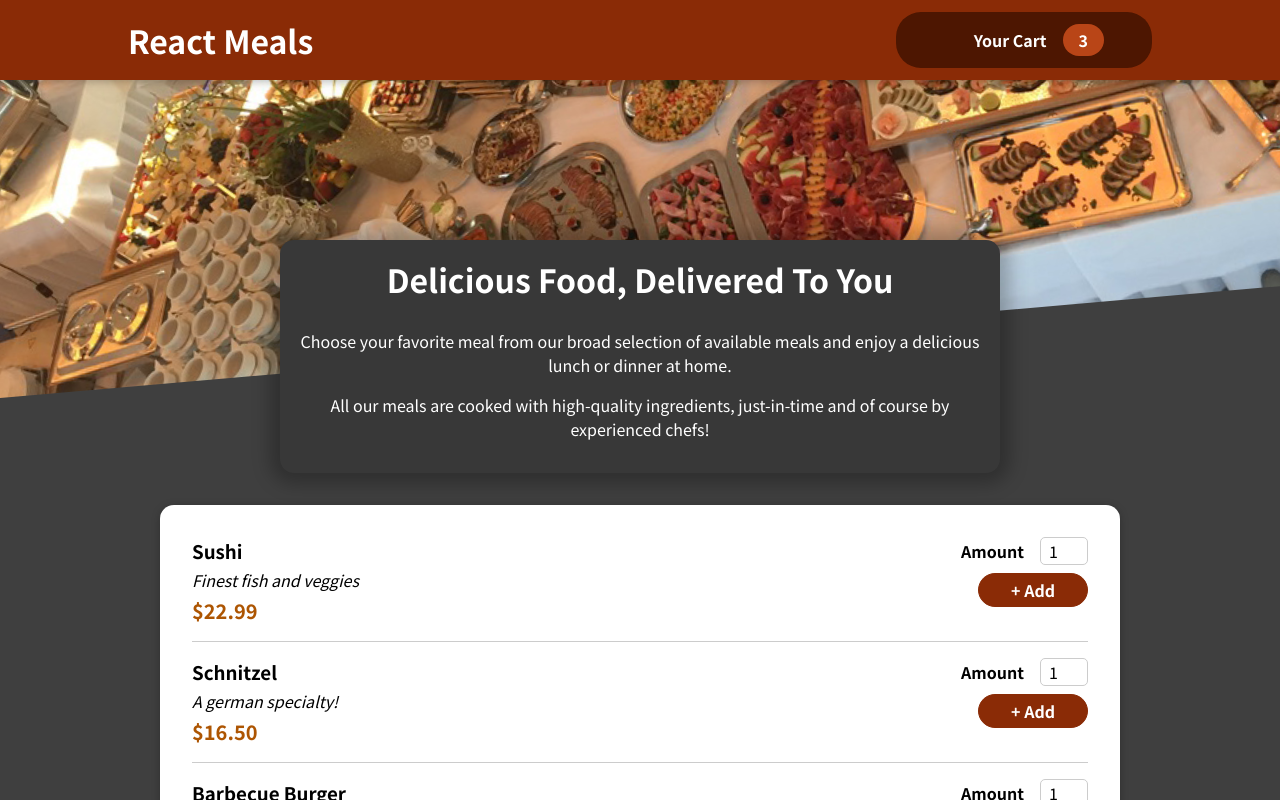
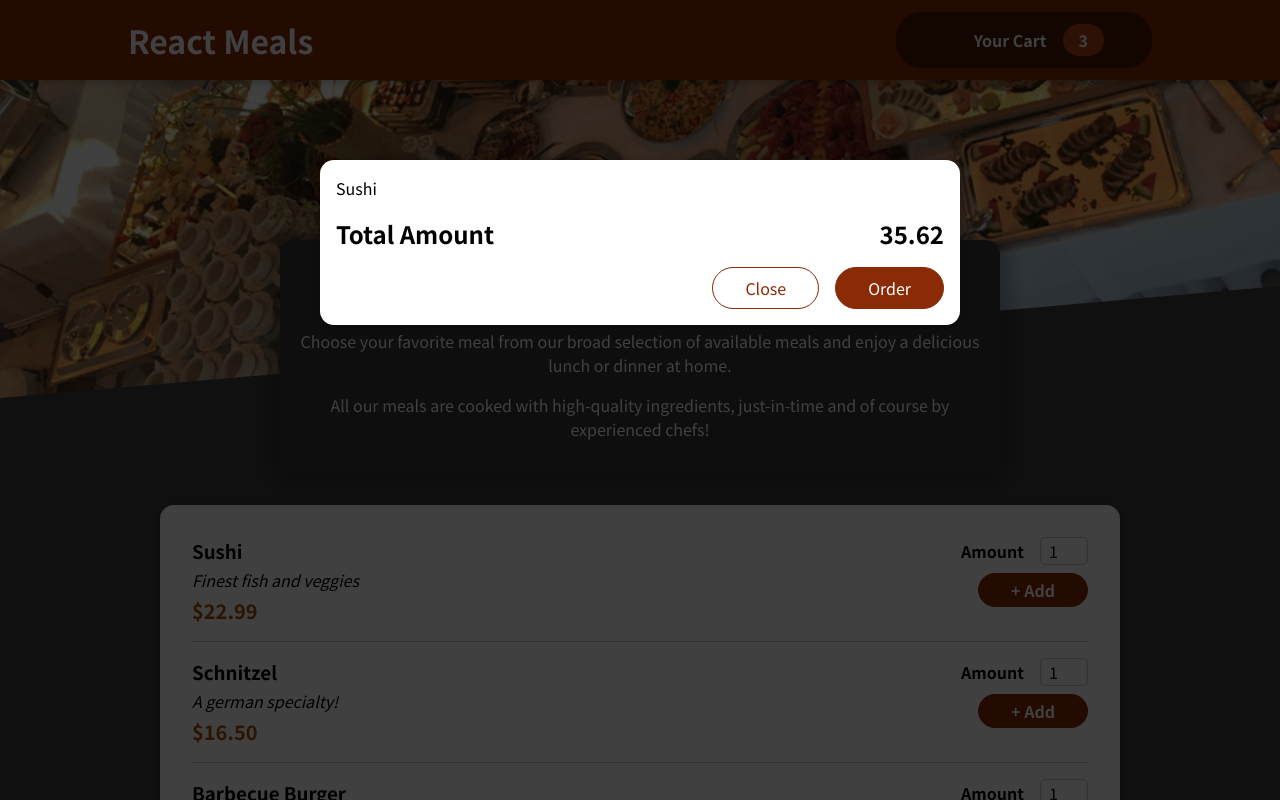
Before and after one commit to andre353/react-useEffect-meal-order, a React (Create React App) app: page / in a window 1280 px wide. Shown: the top 800 px of the page. Built offline with nearby package versions, Linux system fonts and the light colour scheme; some icons are missing.

Commit message:
Add Modal portable component to render Cart component

```diff
--- a/public/index.html
+++ b/public/index.html
@@ -28,6 +28,7 @@
   </head>
   <body>
     <noscript>You need to enable JavaScript to run this app.</noscript>
+    <div id="overlays"></div>
     <div id="root"></div>
     <!--
       This HTML file is a template.
--- a/src/App.js
+++ b/src/App.js
@@ -1,9 +1,11 @@
+import Cart from './components/Cart/Cart';
 import Header from './components/Layout/Header';
 import Meals from './components/Meals/Meals';
 
 function App() {
   return (
     <>
+      <Cart />
       <Header>Let's get started!</Header>
       <main>
         <Meals />
--- /dev/null
+++ b/src/components/Cart/Cart.js
@@ -0,0 +1,25 @@
+import React from 'react'
+import Modal from '../UI/Modal'
+import classes from './Cart.module.css'
+
+const Cart = () => {
+  const cartItems = <ul className={classes['cart-items']}>{[
+    {id: 'c1', name: 'Sushi', amount: 2, price: 12.99}
+  ].map((item) => <li>{item.name}</li>)}</ul>
+
+  return (
+    <Modal>
+      {cartItems}
+      <div className={classes.total}>
+        <span>Total Amount</span>
+        <span>35.62</span>
+      </div>
+      <div className={classes.actions}>
+        <button className={classes['button_alt']}>Close</button>
+        <button className={classes.button}>Order</button>
+      </div>
+    </Modal>
+  )
+}
+
+export default Cart
--- /dev/null
+++ b/src/components/Cart/Cart.module.css
@@ -0,0 +1,46 @@
+.cart-items {
+  list-style: none;
+  margin: 0;
+  padding: 0;
+  max-height: 20rem;
+  overflow: auto;
+}
+
+.total {
+  display: flex;
+  justify-content: space-between;
+  align-items: center;
+  font-weight: bold;
+  font-size: 1.5rem;
+  margin: 1rem 0;
+}
+
+.actions {
+  text-align: right;
+}
+
+.actions button {
+  font: inherit;
+  cursor: pointer;
+  background-color: transparent;
+  border: 1px solid #8a2b06;
+  padding: 0.5rem 2rem;
+  border-radius: 25px;
+  margin-left: 1rem;
+}
+
+.actions button:hover,
+.actions button:active {
+  background-color: #5a1a01;
+  border-color: #5a1a01;
+  color: white;
+}
+
+.actions .button_alt {
+  color: #8a2b06;
+}
+
+.actions .button {
+  background-color: #8a2b06;
+  color: white;
+}
--- /dev/null
+++ b/src/components/UI/Modal.js
@@ -0,0 +1,28 @@
+import React from 'react';
+import ReactDOM from 'react-dom';
+import classes from './Modal.module.css';
+
+const Backdrop = props => {
+  return <div className={classes.backdrop} />
+};
+
+const ModalOverlay = props => {
+  return (
+    <div className={classes.modal}>
+      <div className={classes.content}>{props.children}</div>
+    </div>
+  )
+};
+
+const portalElement = document.getElementById('overlays')
+
+const Modal = (props) => {
+  return (
+    <>
+      {ReactDOM.createPortal(<Backdrop />, portalElement)}
+      {ReactDOM.createPortal(<ModalOverlay>{props.children}</ModalOverlay>, portalElement)}
+    </>
+  )
+}
+
+export default Modal
--- /dev/null
+++ b/src/components/UI/Modal.module.css
@@ -0,0 +1,40 @@
+.backdrop {
+  position: fixed;
+  top: 0;
+  left: 0;
+  width: 100%;
+  height: 100vh;
+  z-index: 20;
+  background-color: rgba(0, 0, 0, 0.75);
+}
+
+.modal {
+  position: fixed;
+  top: 20vh;
+  left: 5%;
+  width: 90%;
+  background-color: white;
+  padding: 1rem;
+  border-radius: 14px;
+  box-shadow: 0 2px 8px rgba(0, 0, 0, 0.25);
+  z-index: 30;
+  animation: slide-down 300ms ease-out forwards;
+}
+
+@media (min-width: 768px) {
+  .modal {
+    width: 40rem;
+    left: calc(50% - 20rem);
+  }
+}
+
+@keyframes slide-down {
+  from {
+    opacity: 0;
+    transform: translateY(-3rem);
+  }
+  to {
+    opacity: 1;
+    transform: translateY(0);
+  }
+}
```
